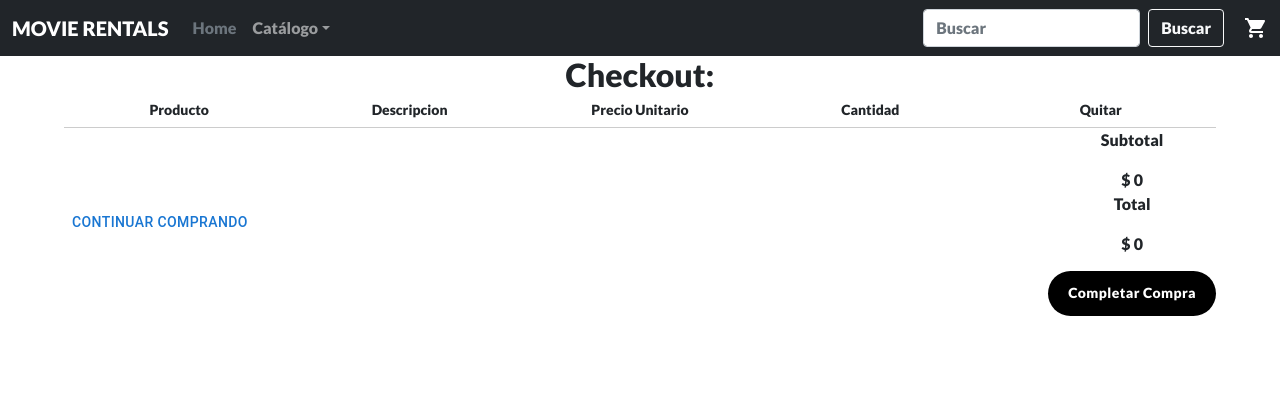
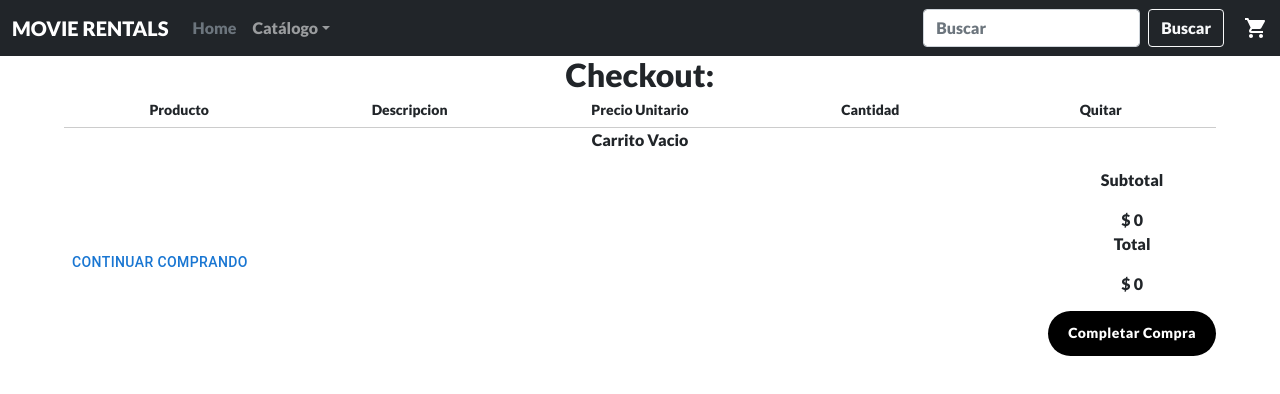
Before and after one commit to franco-prafil/movie-rentals-prafil, a React (Create React App) app: page /cart in a window 1280 px wide. Shown: the top 394 px of the page. Built offline with nearby package versions, Linux system fonts and the light colour scheme.

Commit message:
desafío-cartview-1.2

```diff
--- a/src/components/ItemCount/ItemCount.js
+++ b/src/components/ItemCount/ItemCount.js
@@ -3,7 +3,7 @@ import { useState, useContext } from 'react'
 import { Button, Container  } from 'react-bootstrap';
 import CartContext from '../../context/CartContext'
 
-const ItemListCount = ({stock, product, onAdd, setShowButton}) => {
+const ItemListCount = ({stock, product, setShowButton}) => {
     const [count, setCount] = useState(1)
     const {addProductToCart} = useContext(CartContext)
 
@@ -27,8 +27,8 @@ const ItemListCount = ({stock, product, onAdd, setShowButton}) => {
                             <p className='align-item-center'>{count}</p>
                             <Button className='p-1' variant='outline-dark' onClick={addCount}>+</Button>
                         </div>
-                        <Button className='mb-2'  onClick={() => {addProductToCart({...product, quantity: count}); onAdd (); setShowButton()}} variant="dark">Agregar Producto</Button>
-                        {/* <Button className='mb-2' onClick={() => setShowButton(true)} variant="dark">Agregar Producto</Button> */}
+                        <Button className='mb-2'  onClick={() => {addProductToCart({...product, quantity: count}); setShowButton(true)}} variant="dark">Agregar Producto</Button>
+
 
         </Container>
 
--- a/src/components/ItemDetail/ItemDetail.js
+++ b/src/components/ItemDetail/ItemDetail.js
@@ -27,7 +27,7 @@ const ItemDetail = ({data}) => {
         {!showButton ?
         <ItemCount  stock={5}  setShowButton={setShowButton}/> :
         <Button className='mb-2' variant="dark">
-            <Link to='/cart' className="text-decoration-none text-white">Finalizar Mi Compra</Link>
+            <Link to='/cart'  className="text-decoration-none text-white">Finalizar Mi Compra</Link>
         </Button>
         }
 
--- a/src/context/CartContext.js
+++ b/src/context/CartContext.js
@@ -21,9 +21,9 @@ const CartProvider = ({children}) => {
     //         )
     //     }
 
-    const deleteItem = (productId) => {
+    const deleteItem = (id) => {
         const copyCartListItems = [...cartListItems]
-        const deleteItemCart = copyCartListItems.filter((product) => product.id !== productId);
+        const deleteItemCart = copyCartListItems.filter((product) => product.id !== id);
         setCartListItems(deleteItemCart);
 
 
--- a/src/pages/Cart.js
+++ b/src/pages/Cart.js
@@ -1,12 +1,12 @@
-import { useContext } from "react"
+import { useContext } from "react";
 import CartContext from "../context/CartContext";
 import './Cart.css'
 import { Container, Button } from '@mui/material';
 import DeleteIcon from '@mui/icons-material/Delete';
 
-const Cart = () =>{
-    const { cartListItems, totalPrice, deleteItemCart } = useContext(CartContext)
-
+const Cart = () => {
+    const { cartListItems, totalPrice, deleteItem } = useContext(CartContext)
+    console.log("listado de productos:", cartListItems);
         return(
             <Container className='container-general'>
             <h2>Checkout: </h2>
@@ -18,8 +18,17 @@ const Cart = () =>{
                     <h2>Cantidad</h2>
                     <h2>Quitar</h2>
                 </div>
+
+                <div>
+                    {cartListItems.length === 0 &&
+                    <div>
+                    <p>Carrito Vacio</p>
+                    </div>
+                    }
+                </div>
                 {cartListItems.map( (item) => {
                     const {id, title, image, price, quantity} = item
+                    console.log(item)
                     return(
                         <div className='cart-table__content' key={id}>
                             <div className='cart-table__content-img'>
@@ -35,7 +44,7 @@ const Cart = () =>{
                                 <p>{quantity}</p>
                             </div>
                             <div className='cart-table__content-price'>
-                                <button className='btn-delete' onClick={() => deleteItemCart(item.id)}>
+                                <button className='btn-delete' onClick={() => deleteItem(item.id)}>
                                     <DeleteIcon />
                                 </button>
                             </div>
```
